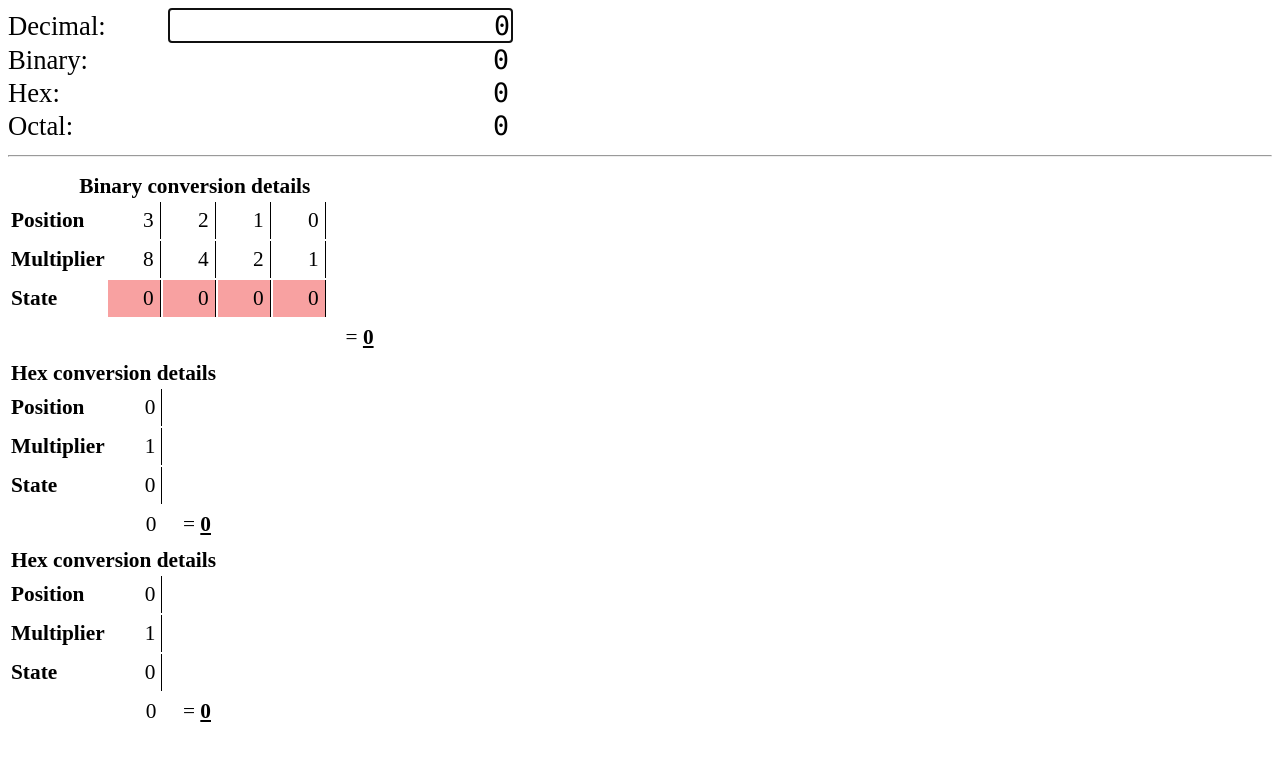
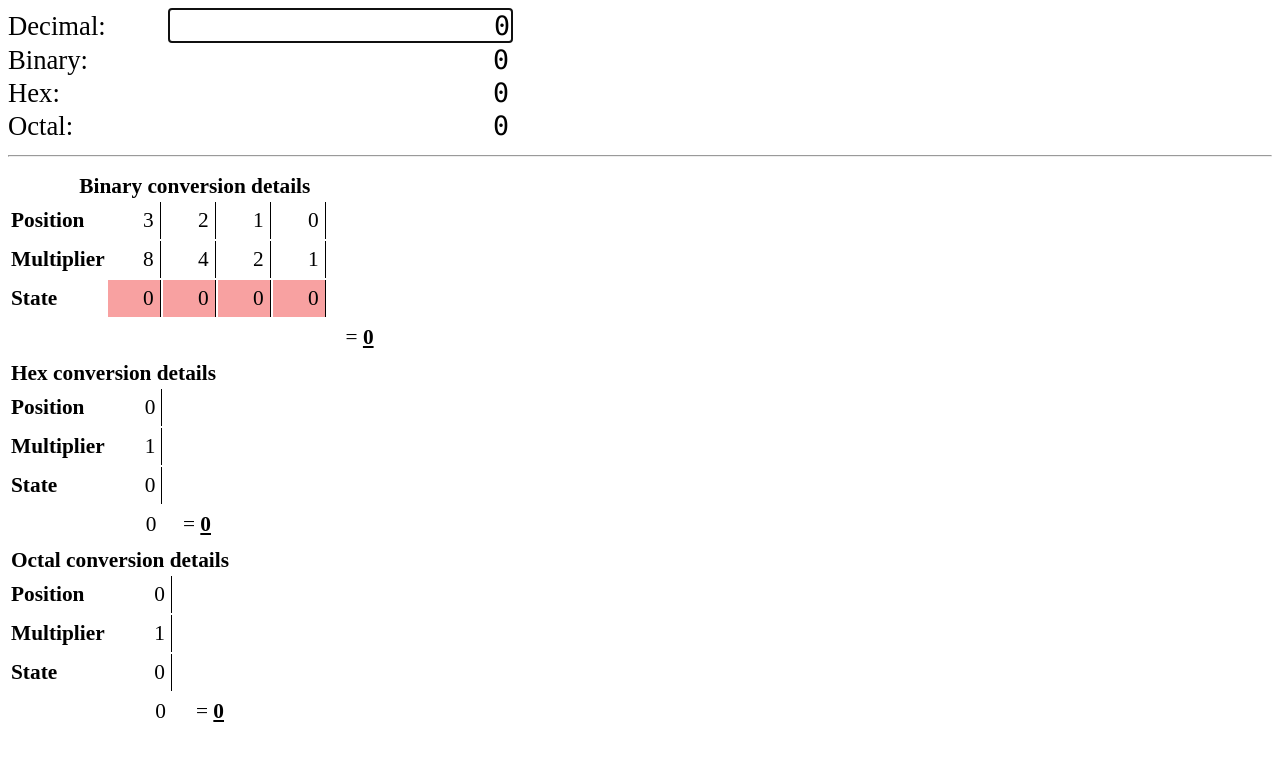
Before and after one commit to fstender/decbinhexoct, a Gatsby site: page / in a window 1280 px wide. Built offline with nearby package versions, Linux system fonts and the light colour scheme; Gatsby itself is replaced by a stand-in of ours.

Commit message:
Fixed title

```diff
--- a/src/components/ByteDetails.js
+++ b/src/components/ByteDetails.js
@@ -17,6 +17,7 @@ class ByteDetails extends React.Component {
   render() {
     const value = this.props.value;
     const base = this.props.base;
+    const title = this.props.title;
 
     const valueAsHex = this.toHex(value, base);
     const needed = valueAsHex.length;
@@ -39,7 +40,7 @@ class ByteDetails extends React.Component {
         <table className="details">
           <thead>
             <tr>
-              <th colspan={needed + 3} className="center">Hex conversion details</th>
+              <th colspan={needed + 3} className="center">{title} conversion details</th>
             </tr>
           </thead>
           <tbody>
--- a/src/components/Converter.js
+++ b/src/components/Converter.js
@@ -29,8 +29,8 @@ class Converter extends React.Component {
             <OctalOutput value={decimal}></OctalOutput>
             <hr></hr>
             <BinaryDetails value={decimal}></BinaryDetails>
-            <ByteDetails value={decimal} base={16}></ByteDetails>
-            <ByteDetails value={decimal} base={8}></ByteDetails>
+            <ByteDetails value={decimal} base={16} title="Hex"></ByteDetails>
+            <ByteDetails value={decimal} base={8} title="Octal"></ByteDetails>
         </div>
       );
     }
```
